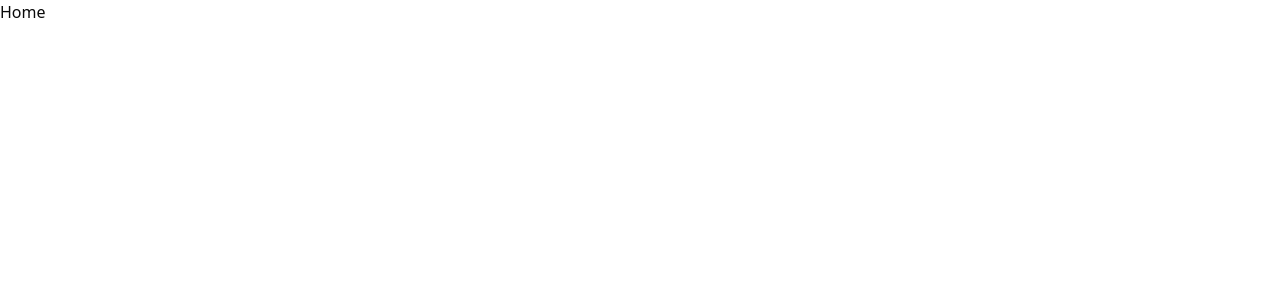
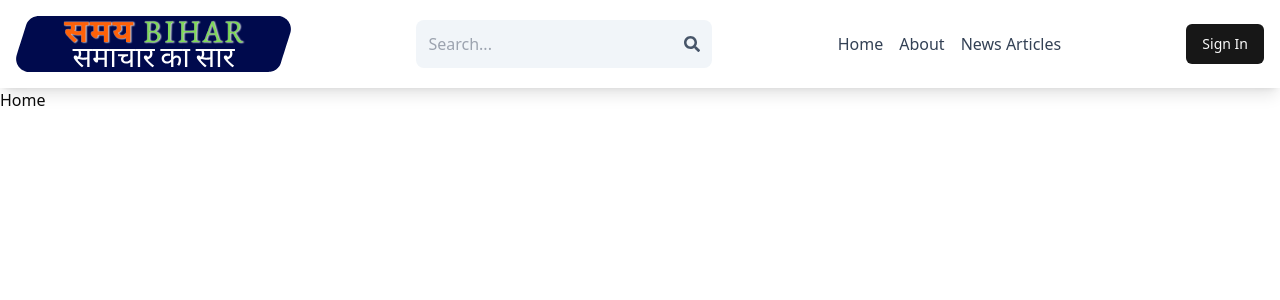
Before and after one commit to nikhilkumar688/SamayBiharweb, a React (Vite) app in the folder frontend/: page / in a window 1280 px wide. Shown: the top 300 px of the page. Built offline with nearby package versions, Linux system fonts and the light colour scheme.

Commit message:
Add navbar component

```diff
--- a/frontend/package.json
+++ b/frontend/package.json
@@ -16,6 +16,7 @@
     "lucide-react": "^0.525.0",
     "react": "^19.1.0",
     "react-dom": "^19.1.0",
+    "react-icons": "^5.5.0",
     "react-router-dom": "^7.6.3",
     "tailwind-merge": "^3.3.1",
     "tailwindcss-animate": "^1.0.7"
--- a/frontend/src/App.jsx
+++ b/frontend/src/App.jsx
@@ -6,10 +6,12 @@ import Home from "./pages/Home";
 import About from "./pages/About";
 import Dashboard from "./pages/Dashboard";
 import NewsArticles from "./pages/NewsArticles";
+import Header from "./components/shared/Header";
 
 const App = () => {
   return (
     <BrowserRouter>
+      <Header />
       <Routes>
         <Route path="/sign-in" element={<SignInForm />} />
         <Route path="/sign-up" element={<SignUnForm />} />
--- /dev/null
+++ b/frontend/src/components/shared/Header.jsx
@@ -0,0 +1,53 @@
+import React from "react";
+import { Link } from "react-router-dom";
+import { FaSearch } from "react-icons/fa";
+import { Button } from "../ui/button";
+
+const Header = () => {
+  return (
+    <header className="shadow-lg sticky">
+      <div className="flex justify-between items-center max-w-6xl lg:max-w-7xl mx-auto p-4">
+        <Link to={"/"}>
+          <img
+            src="/logo.svg"
+            alt="समय Bihar Logo"
+            className="h-10 sm:h-14 w-auto object-contain "
+          />
+        </Link>
+        <form className="p-3 bg-slate-100 rounded-lg flex items-center">
+          <input
+            type="text"
+            placeholder="Search..."
+            className="focus:outline-none bg-transparent w-24 sm:w-64"
+          />
+          <button>
+            <FaSearch className="text-slate-600" />
+          </button>
+        </form>
+        <ul className="flex gap-4">
+          <Link to={"/"}>
+            <li className="hidden lg:inline text-slate-700 hover:underline">
+              Home
+            </li>
+          </Link>
+
+          <Link to={"/about"}>
+            <li className="hidden lg:inline text-slate-700 hover:underline">
+              About
+            </li>
+          </Link>
+
+          <Link to={"/news"}>
+            <li className="hidden lg:inline text-slate-700 hover:underline">
+              News Articles
+            </li>
+          </Link>
+        </ul>
+        <Link to={"/sign-in"}>
+          <Button>Sign In</Button>
+        </Link>
+      </div>
+    </header>
+  );
+};
+export default Header;
```
Also changed, not shown: frontend/public/logo.svg, 1 other file (tests, documents, lock files or other folders).
